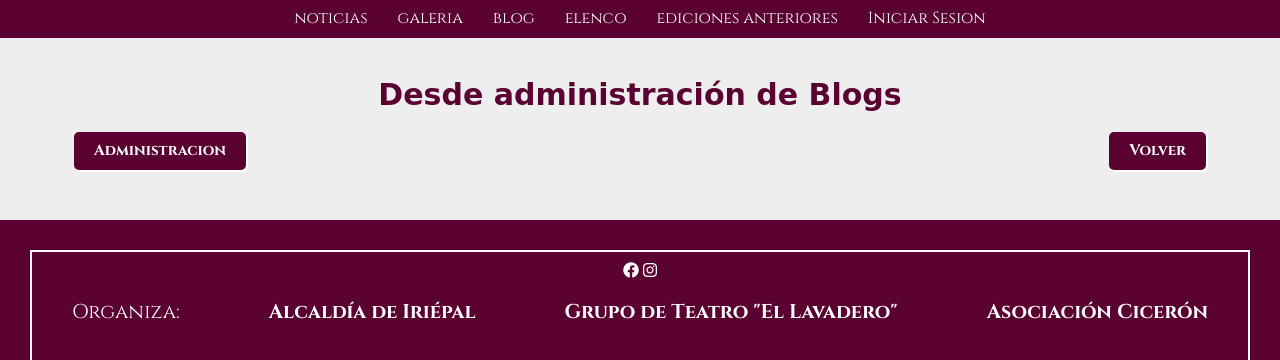
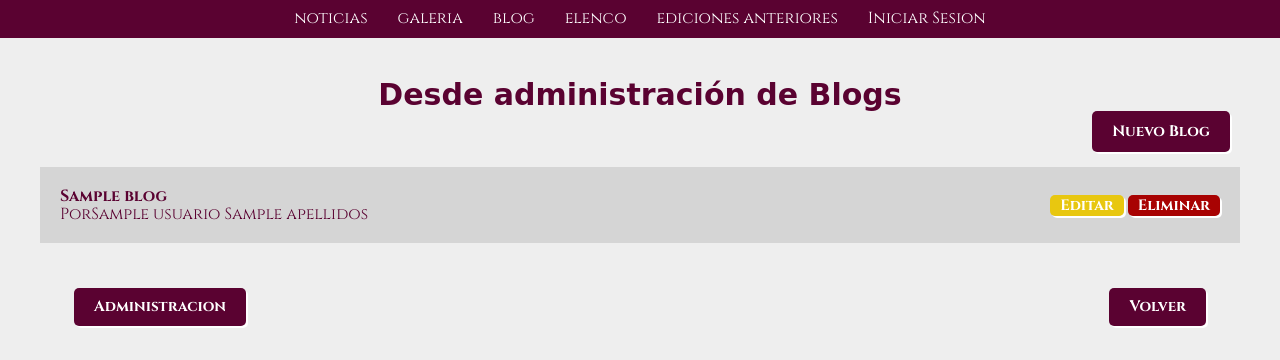
Before and after one commit to titoiriepal/pasionWeb, a PHP site: the page made by views/admin/blogs.php in a window 1280 px wide. Shown: the part 121-481 px from the top of the page. Run offline with PHP 8.4, Linux system fonts and the light colour scheme; the template is opened without the code that fills it: most values are stand-ins (such as "Sample title", 1, 10 or a date in 2020); data that the repository does not hold is empty; style sheets or scripts are compiled from the project's sources; some libraries are stand-ins or nearby versions; some web fonts are replaced.

Commit message:
Admin index for blogs created

```diff
--- a/src/scss/admin/_index.scss
+++ b/src/scss/admin/_index.scss
@@ -2,3 +2,4 @@
 @forward 'usuarios';
 @forward 'noticias';
 @forward 'galerias';
+@forward 'blogs';
--- a/views/admin/blogs.php
+++ b/views/admin/blogs.php
@@ -1,6 +1,32 @@
 <h2 class="encabezado_h2">Desde administración de Blogs</h2>
 
+<?php
+    include_once __DIR__ . '/../templates/alertas.php';
+?>
 
+<div class="contenedor admin_noticias">
+    <a href="/admin/blogs/crear" class="boton nueva-noticia">Nuevo Blog</a>
+</div>
+
+<div class="contenedor">
+    <ul class="listas">
+    <?php foreach ($blogs as $blog): ?>
+            <li>
+                <div class="listaDatos">
+                    <span class="forte"><?php echo $blog->titulo; ?></span>
+                    <br>
+                    <span><?php echo 'Por' . $blog->usuario->nombre . ' '. $blog->usuario->apellidos; ?></span>
+                </div>
+                <div class="listaAcciones">
+                    <a href="/admin/blogs/editar?id=<?php echo $blog->id; ?>"" class="boton-amarillo">Editar</a>
+                    <a href="/admin/blogs/eliminar?id=<?php echo $blog->id; ?>" class="boton-rojo boton-eliminar" data-id="<?php echo $blog->id; ?>" >Eliminar</a>
+                </div>
+
+            </li>
+        <?php endforeach; ?>
+
+    </ul>
+</div>
 
 <div class="contenedor retorno">
     <a href="/admin"><button class="boton">Administracion</button></a>
--- a/views/admin/noticias.php
+++ b/views/admin/noticias.php
@@ -15,7 +15,7 @@
                 <div class="listaDatos">
                     <span class="forte"><?php echo $noticia->titulo; ?></span>
                     <br>
-                    <span><?php echo 'Por' . $noticia->usuario->nombre . ' '. $noticia->usuario->apellido . ' el '. $noticia->fecha; ?></span>
+                    <span><?php echo 'Por' . $noticia->usuario->nombre . ' '. $noticia->usuario->apellidos . ' el '. $noticia->fecha; ?></span>
                 </div>
                 <div class="listaAcciones">
                     <a href="/admin/noticias/actualizar?id=<?php echo $noticia->id; ?>"" class="boton-amarillo">Editar</a>
```
Also changed, not shown: controllers/BlogController.php (added, +37 -0 lines), models/Blog.php (added, +32 -0 lines), src/scss/admin/_blogs.scss (added).
